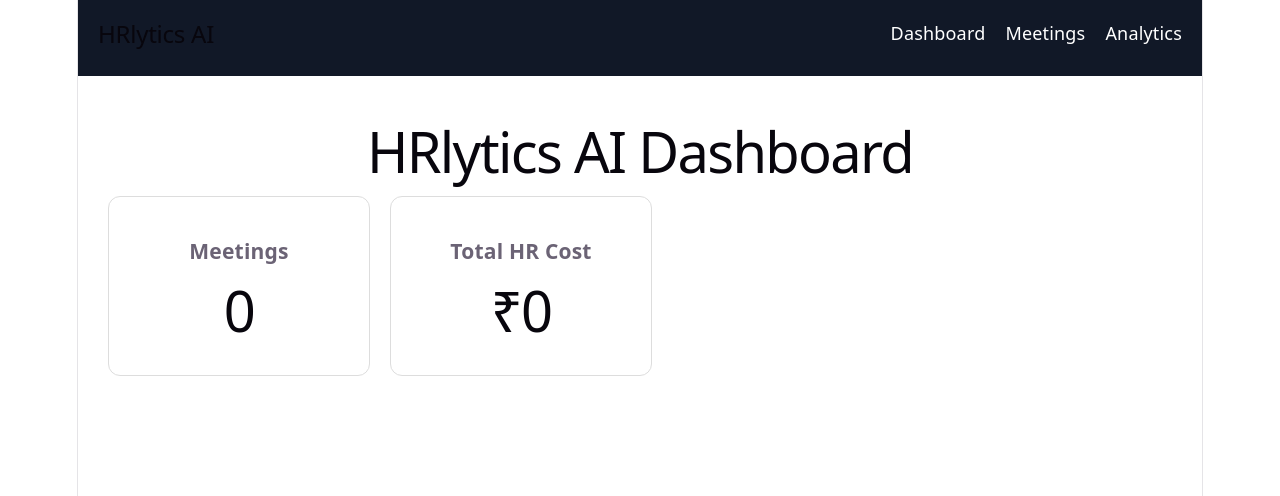
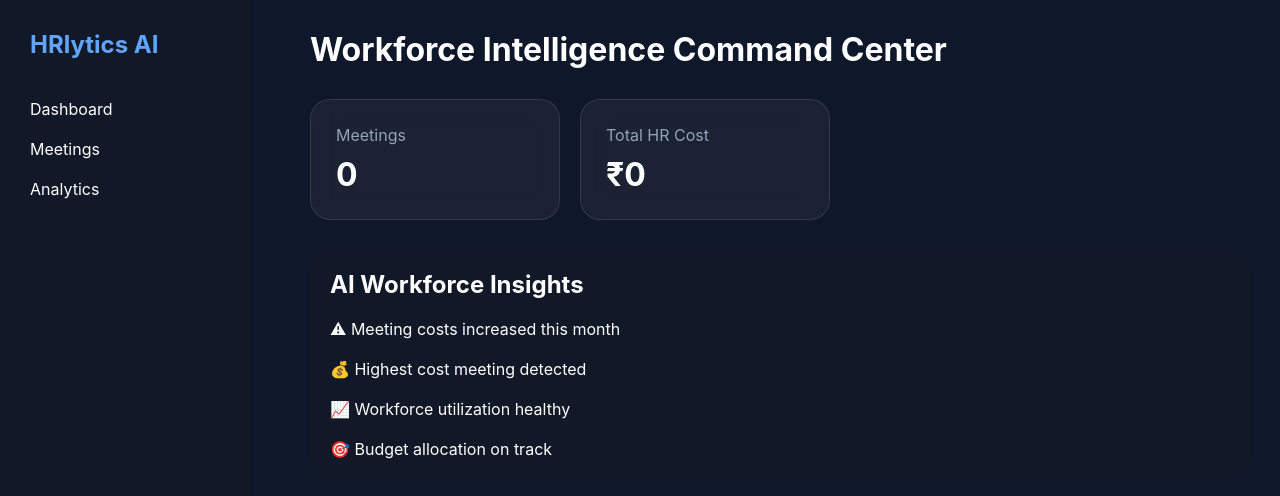
Before and after one commit to pravalika2307/HRlytics-AI, a React app in the folder frontend/: page / in a window 1280 px wide. Shown: the top 496 px of the page. Built offline with nearby package versions, Linux system fonts and the light colour scheme; the HTML template or start-up script is replaced by a standard one.

Commit message:
Completed Premium React dashboard integration and analytics

```diff
--- a/frontend/src/App.jsx
+++ b/frontend/src/App.jsx
@@ -4,12 +4,12 @@ import Dashboard from "./pages/Dashboard";
 import Meetings from "./pages/Meetings";
 import Analytics from "./pages/Analytics";
 
-import Navbar from "./components/Navbar";
+import Sidebar from "./components/Sidebar";
 
 function App() {
   return (
     <BrowserRouter>
-      <Navbar />
+      <Sidebar />
 
       <Routes>
         <Route path="/" element={<Dashboard />} />
--- a/frontend/src/components/AIInsights.jsx
+++ b/frontend/src/components/AIInsights.jsx
@@ -2,20 +2,25 @@ function AIInsights() {
   return (
     <div
       style={{
+        background: "#111827",
+        borderRadius: "20px",
         padding: "20px",
-        borderRadius: "12px",
-        border: "1px solid #ddd",
-        marginTop: "20px",
       }}
     >
       <h2>AI Workforce Insights</h2>
 
-      <ul>
-        <li>Highest cost meeting detected</li>
-        <li>Meeting load increasing</li>
-        <li>Resource utilization healthy</li>
-        <li>Budget tracking active</li>
-      </ul>
+      <br />
+
+      <p>⚠ Meeting costs increased this month</p>
+      <br />
+
+      <p>💰 Highest cost meeting detected</p>
+      <br />
+
+      <p>📈 Workforce utilization healthy</p>
+      <br />
+
+      <p>🎯 Budget allocation on track</p>
     </div>
   );
 }
--- a/frontend/src/components/MetricCard.jsx
+++ b/frontend/src/components/MetricCard.jsx
@@ -2,13 +2,23 @@ function MetricCard({ title, value }) {
   return (
     <div
       style={{
-        border: "1px solid #ddd",
-        padding: "20px",
-        borderRadius: "12px",
-        minWidth: "220px"
+        background: "rgba(255,255,255,0.05)",
+        backdropFilter: "blur(12px)",
+        borderRadius: "20px",
+        padding: "25px",
+        minWidth: "250px",
+        border: "1px solid rgba(255,255,255,0.1)",
       }}
     >
-      <h3>{title}</h3>
+      <p
+        style={{
+          color: "#94a3b8",
+          marginBottom: "10px",
+        }}
+      >
+        {title}
+      </p>
+
       <h1>{value}</h1>
     </div>
   );
--- /dev/null
+++ b/frontend/src/components/Sidebar.jsx
@@ -0,0 +1,38 @@
+import { Link } from "react-router-dom";
+
+function Sidebar() {
+  return (
+    <div
+      style={{
+        width: "250px",
+        height: "100vh",
+        background: "#111827",
+        padding: "30px",
+        position: "fixed",
+      }}
+    >
+      <h2
+        style={{
+          color: "#60a5fa",
+          marginBottom: "40px",
+        }}
+      >
+        HRlytics AI
+      </h2>
+
+      <div
+        style={{
+          display: "flex",
+          flexDirection: "column",
+          gap: "20px",
+        }}
+      >
+        <Link to="/">Dashboard</Link>
+        <Link to="/meetings">Meetings</Link>
+        <Link to="/analytics">Analytics</Link>
+      </div>
+    </div>
+  );
+}
+
+export default Sidebar;
--- a/frontend/src/index.css
+++ b/frontend/src/index.css
@@ -1,111 +1,16 @@
-:root {
-  --text: #6b6375;
-  --text-h: #08060d;
-  --bg: #fff;
-  --border: #e5e4e7;
-  --code-bg: #f4f3ec;
-  --accent: #aa3bff;
-  --accent-bg: rgba(170, 59, 255, 0.1);
-  --accent-border: rgba(170, 59, 255, 0.5);
-  --social-bg: rgba(244, 243, 236, 0.5);
-  --shadow:
-    rgba(0, 0, 0, 0.1) 0 10px 15px -3px, rgba(0, 0, 0, 0.05) 0 4px 6px -2px;
-
-  --sans: system-ui, 'Segoe UI', Roboto, sans-serif;
-  --heading: system-ui, 'Segoe UI', Roboto, sans-serif;
-  --mono: ui-monospace, Consolas, monospace;
-
-  font: 18px/145% var(--sans);
-  letter-spacing: 0.18px;
-  color-scheme: light dark;
-  color: var(--text);
-  background: var(--bg);
-  font-synthesis: none;
-  text-rendering: optimizeLegibility;
-  -webkit-font-smoothing: antialiased;
-  -moz-osx-font-smoothing: grayscale;
-
-  @media (max-width: 1024px) {
-    font-size: 16px;
-  }
-}
-
-@media (prefers-color-scheme: dark) {
-  :root {
-    --text: #9ca3af;
-    --text-h: #f3f4f6;
-    --bg: #16171d;
-    --border: #2e303a;
-    --code-bg: #1f2028;
-    --accent: #c084fc;
-    --accent-bg: rgba(192, 132, 252, 0.15);
-    --accent-border: rgba(192, 132, 252, 0.5);
-    --social-bg: rgba(47, 48, 58, 0.5);
-    --shadow:
-      rgba(0, 0, 0, 0.4) 0 10px 15px -3px, rgba(0, 0, 0, 0.25) 0 4px 6px -2px;
-  }
-
-  #social .button-icon {
-    filter: invert(1) brightness(2);
-  }
+* {
+  margin: 0;
+  padding: 0;
+  box-sizing: border-box;
 }
 
 body {
-  margin: 0;
+  background: #0f172a;
+  color: white;
+  font-family: Inter, sans-serif;
 }
 
-#root {
-  width: 1126px;
-  max-width: 100%;
-  margin: 0 auto;
-  text-align: center;
-  border-inline: 1px solid var(--border);
-  min-height: 100svh;
-  display: flex;
-  flex-direction: column;
-  box-sizing: border-box;
+a {
+  text-decoration: none;
+  color: inherit;
 }
-
-h1,
-h2 {
-  font-family: var(--heading);
-  font-weight: 500;
-  color: var(--text-h);
-}
-
-h1 {
-  font-size: 56px;
-  letter-spacing: -1.68px;
-  margin: 32px 0;
-  @media (max-width: 1024px) {
-    font-size: 36px;
-    margin: 20px 0;
-  }
-}
-h2 {
-  font-size: 24px;
-  line-height: 118%;
-  letter-spacing: -0.24px;
-  margin: 0 0 8px;
-  @media (max-width: 1024px) {
-    font-size: 20px;
-  }
-}
-p {
-  margin: 0;
-}
-
-code,
-.counter {
-  font-family: var(--mono);
-  display: inline-flex;
-  border-radius: 4px;
-  color: var(--text-h);
-}
-
-code {
-  font-size: 15px;
-  line-height: 135%;
-  padding: 4px 8px;
-  background: var(--code-bg);
-}
--- a/frontend/src/pages/Analytics.jsx
+++ b/frontend/src/pages/Analytics.jsx
@@ -24,7 +24,12 @@ const data = [
 
 function Analytics() {
   return (
-    <div style={{ padding: "30px" }}>
+    <div
+  style={{
+    marginLeft: "280px",
+    padding: "30px",
+  }}
+>
       <h1>Analytics</h1>
 
       <div
--- a/frontend/src/pages/Dashboard.jsx
+++ b/frontend/src/pages/Dashboard.jsx
@@ -16,14 +16,25 @@ function Dashboard() {
   }, []);
 
 return (
-    <div style={{ padding: "30px" }}>
-      <h1>HRlytics AI Dashboard</h1>
+  <div
+    style={{
+      marginLeft: "280px",
+      padding: "30px",
+    }}
+  >
+    <h1
+      style={{
+        marginBottom: "30px",
+      }}
+    >
+      Workforce Intelligence Command Center
+    </h1>
 
     <div
       style={{
         display: "flex",
         gap: "20px",
-          marginTop: "20px"
+        marginBottom: "30px",
       }}
     >
       <MetricCard
@@ -36,6 +47,8 @@ function Dashboard() {
         value={`₹${totalCost}`}
       />
     </div>
+
+    <AIInsights />
   </div>
 );
 }
--- a/frontend/src/pages/Meetings.jsx
+++ b/frontend/src/pages/Meetings.jsx
@@ -5,44 +5,111 @@ function Meetings() {
   const [meetings, setMeetings] = useState([]);
 
   useEffect(() => {
-    api
-      .get("/meetings/")
-      .then((res) => {
+    api.get("/meetings/").then((res) => {
       setMeetings(res.data);
     });
   }, []);
 
   return (
-    <div style={{ padding: "30px" }}>
-      <h1>Meetings History</h1>
+    <div
+      style={{
+        marginLeft: "280px",
+        padding: "30px",
+      }}
+    >
+      <h1
+        style={{
+          marginBottom: "20px",
+        }}
+      >
+        Meetings History
+      </h1>
 
+      <div
+        style={{
+          background: "#111827",
+          borderRadius: "20px",
+          padding: "20px",
+          overflowX: "auto",
+        }}
+      >
         <table
-        border="1"
-        cellPadding="10"
           style={{
-          marginTop: "20px",
             width: "100%",
+            borderCollapse: "collapse",
           }}
         >
           <thead>
             <tr>
-            <th>Title</th>
-            <th>Duration</th>
-            <th>Cost</th>
+              <th
+                style={{
+                  textAlign: "left",
+                  padding: "15px",
+                  borderBottom: "1px solid #374151",
+                }}
+              >
+                Title
+              </th>
+
+              <th
+                style={{
+                  textAlign: "left",
+                  padding: "15px",
+                  borderBottom: "1px solid #374151",
+                }}
+              >
+                Duration (Hours)
+              </th>
+
+              <th
+                style={{
+                  textAlign: "left",
+                  padding: "15px",
+                  borderBottom: "1px solid #374151",
+                }}
+              >
+                Cost
+              </th>
             </tr>
           </thead>
 
           <tbody>
             {meetings.map((meeting) => (
               <tr key={meeting.id}>
-              <td>{meeting.title}</td>
-              <td>{meeting.duration}</td>
-              <td>₹{meeting.cost}</td>
+                <td
+                  style={{
+                    padding: "15px",
+                    borderBottom: "1px solid #1f2937",
+                  }}
+                >
+                  {meeting.title}
+                </td>
+
+                <td
+                  style={{
+                    padding: "15px",
+                    borderBottom: "1px solid #1f2937",
+                  }}
+                >
+                  {meeting.duration}
+                </td>
+
+                <td
+                  style={{
+                    padding: "15px",
+                    borderBottom: "1px solid #1f2937",
+                    color: "#60a5fa",
+                    fontWeight: "bold",
+                  }}
+                >
+                  ₹{meeting.cost}
+                </td>
               </tr>
             ))}
           </tbody>
         </table>
       </div>
+    </div>
   );
 }
 
```
Also changed, not shown: frontend/src/components/CostChart.jsx (+51 -0 lines). Lines whose indentation alone changed are shown as unchanged.
